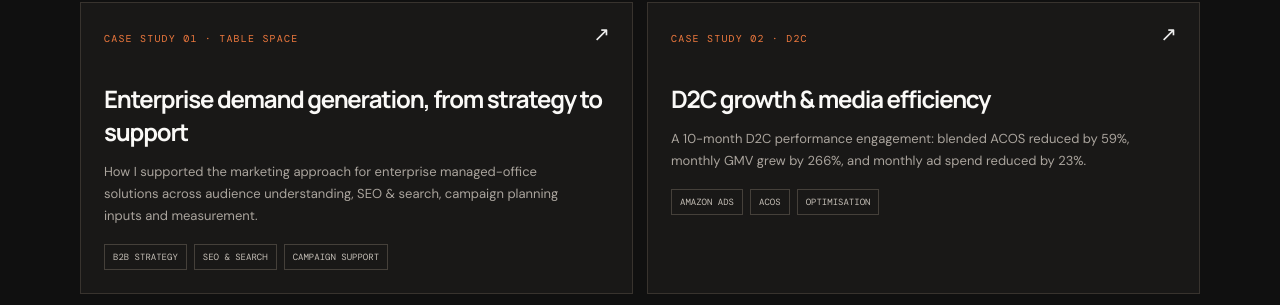
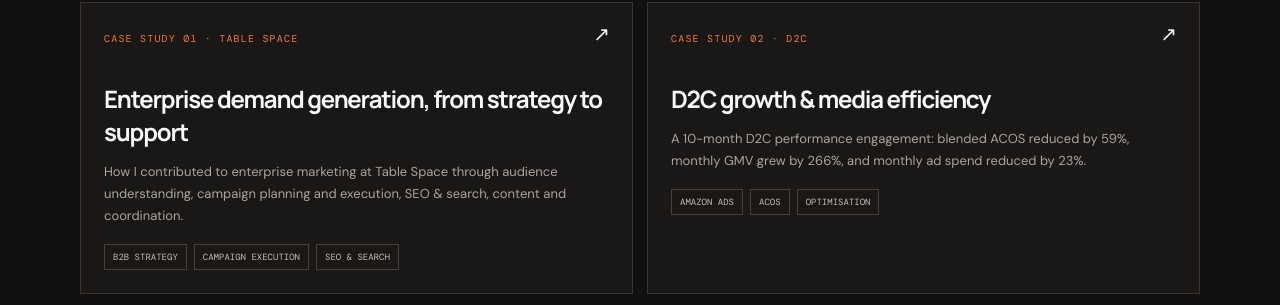
Before and after one commit to Sree-cnair/ai-marketing-budget-optimizer, a plain HTML site: page index.html in a window 1280 px wide. Shown: the part 1507-1812 px from the top of the page. Drawn offline with nearby package versions, Linux system fonts and the light colour scheme.

Commit message:
Clarify Table Space case study contribution

```diff
--- a/index.html
+++ b/index.html
@@ -10,7 +10,7 @@
 <div class="ticker"><div>PERFORMANCE MARKETING <b>✳</b> MEDIA PLANNING <b>✳</b> DEMAND GENERATION <b>✳</b> CAMPAIGN OPTIMISATION <b>✳</b> MARKETING ANALYTICS <b>✳</b> CREATIVE TESTING <b>✳</b> PERFORMANCE MARKETING <b>✳</b> MEDIA PLANNING <b>✳</b></div></div>
 <section id="about"><div class="section-top reveal"><div><div class="tiny">01 / A little about me</div><h2>Curious mind.<br>Commercial lens.</h2></div><p>Marketing is where people, creativity and business outcomes meet. I like working at that intersection.</p></div><div class="about reveal"><h3>I'm interested in the why behind every click — and what happens after it.</h3><div><p>My work brings together product marketing, digital marketing support and B2B demand generation. I contribute to campaign planning, audience and competitor research, channel coordination, content and reporting. I enjoy understanding the business objective behind a brief and helping translate it into a practical marketing plan.</p><div class="facts"><div><b>4 years</b><span>PROFESSIONAL EXPERIENCE</span></div><div><b>2+ years</b><span>DIGITAL MARKETING</span></div><div><b>PGDM</b><span>POSTGRADUATE DIPLOMA</span></div></div></div></div></section>
 <section id="work"><div class="section-top reveal"><div><div class="tiny">02 / Selected projects</div><h2>Work that thinks<br>beyond the click.</h2></div><p>Selected work across B2B campaign planning and D2C performance optimisation, with the thinking, decisions and measurement approach behind each case.</p></div><div class="projects">
-<a class="project reveal" href="media-plan.html"><span class="no">CASE STUDY 01 · TABLE SPACE</span><span class="go">↗</span><h3>Enterprise demand generation, from strategy to support</h3><p>How I supported the marketing approach for enterprise managed-office solutions across audience understanding, SEO &amp; search, campaign planning inputs and measurement.</p><div class="chips"><span>B2B STRATEGY</span><span>SEO &amp; SEARCH</span><span>CAMPAIGN SUPPORT</span></div></a>
+<a class="project reveal" href="media-plan.html"><span class="no">CASE STUDY 01 · TABLE SPACE</span><span class="go">↗</span><h3>Enterprise demand generation, from strategy to support</h3><p>How I contributed to enterprise marketing at Table Space through audience understanding, campaign planning and execution, SEO &amp; search, content and coordination.</p><div class="chips"><span>B2B STRATEGY</span><span>CAMPAIGN EXECUTION</span><span>SEO &amp; SEARCH</span></div></a>
 <a class="project reveal" href="acos-case-study.html"><span class="no">CASE STUDY 02 · D2C</span><span class="go">↗</span><h3>D2C growth &amp; media efficiency</h3><p>A 10-month D2C performance engagement: blended ACOS reduced by 59%, monthly GMV grew by 266%, and monthly ad spend reduced by 23%.</p><div class="chips"><span>AMAZON ADS</span><span>ACOS</span><span>OPTIMISATION</span></div></a>
 <div class="project reveal"><span class="no">MY APPROACH · PROCESS</span><h3>Insight → experiment → learn.</h3><p>Clarify the objective. Understand the audience. Build the plan. Measure quality. Share what changed and what should happen next.</p><div class="chips"><span>STRATEGY</span><span>TESTING</span><span>LEARNING</span></div></div>
 </div></section>
```
